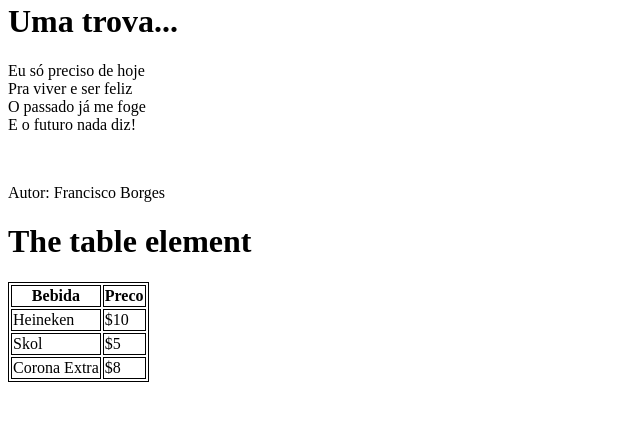
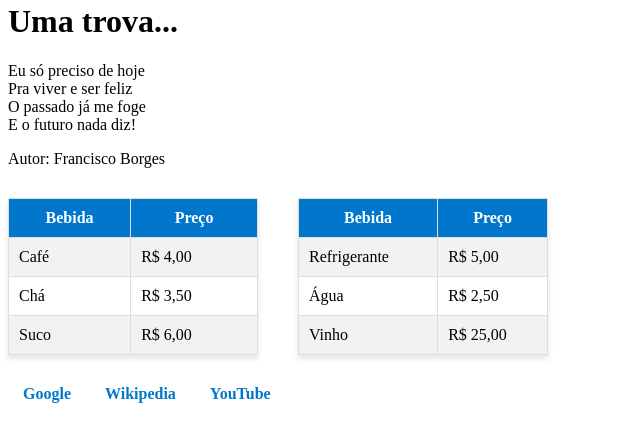
Before and after one commit to Got7mj/web, a plain HTML site: page receita1/intex.html in a window 1280 px wide. Shown: the part 180-622 px from the top of the page, without its empty margins (0-640 px from the left). Drawn offline with Linux system fonts and the light colour scheme.

Commit message:
Update intex.html

```diff
--- a/receita1/intex.html
+++ b/receita1/intex.html
@@ -1,12 +1,44 @@
 <!DOCTYPE html>
+<html lang="pt-BR">
+<head>
+  <title>Trova Magica</title>
 
-<html lang="pt-BR">
-
-<head>
-
-<title>Trova</title>
-
-
+  <style>
+    table {
+      border-collapse: collapse;
+      width: 250px;
+      background: white;
+      box-shadow: 0 4px 6px rgba(0,0,0,0.1);
+    }
+    th, td {
+      border: 1px solid #ddd;
+      padding: 10px;
+    }
+    th {
+      background: #0077cc;
+      color: white;
+    }
+    tr:nth-child(even) {
+      background: #f2f2f2;
+    }
+    .links {
+      margin-top: 30px;
+    }
+    .links a {
+      margin: 0 15px;
+      text-decoration: none;
+      font-weight: bold;
+      color: #0077cc;
+    }
+    .links a:hover {
+      text-decoration: underline;
+    }
+    .tables-container {
+      display: flex;
+      gap: 40px;
+      margin-top: 30px;
+    }
+  </style>
 </head>
 
 <body>
@@ -16,82 +48,61 @@
   <h1>Uma trova...</h1>
 
   <p>
-
     Eu só preciso de hoje<br/>
-
     Pra viver e ser feliz<br/>
-
     O passado já me foge<br/>
-
     E o futuro nada diz!<br/>
-
   </p>
 
-      <br/>
+  <p class="autor">Autor: Francisco Borges</p>
 
-      <p>
+  <!-- Tabelas lado a lado -->
+  <div class="tables-container">
+    <table>
+      <tr>
+        <th>Bebida</th>
+        <th>Preço</th>
+      </tr>
+      <tr>
+        <td>Café</td>
+        <td>R$ 4,00</td>
+      </tr>
+      <tr>
+        <td>Chá</td>
+        <td>R$ 3,50</td>
+      </tr>
+      <tr>
+        <td>Suco</td>
+        <td>R$ 6,00</td>
+      </tr>
+    </table>
 
-         Autor: Francisco Borges
+    <table>
+      <tr>
+        <th>Bebida</th>
+        <th>Preço</th>
+      </tr>
+      <tr>
+        <td>Refrigerante</td>
+        <td>R$ 5,00</td>
+      </tr>
+      <tr>
+        <td>Água</td>
+        <td>R$ 2,50</td>
+      </tr>
+      <tr>
+        <td>Vinho</td>
+        <td>R$ 25,00</td>
+      </tr>
+    </table>
+  </div>
 
-      </p>
+  <!-- Links -->
+  <div class="links">
+    <a href="https://www.google.com" target="_blank">Google</a>
+    <a href="https://www.wikipedia.org" target="_blank">Wikipedia</a>
+    <a href="https://www.youtube.com" target="_blank">YouTube</a>
+  </div>
 
 </body>
-
 </html>
-
-<style>
-
-table, th, td {
-
-  border: 1px solid black;
-
-}
-
-</style>
-
-</head>
-
-<body>
-
-<h1>The table element</h1>
-
-<table>
-
-  <tr>
-
-    <th>Bebida</th>
-
-    <th>Preco</th>
-
-  </tr>
-
-  <tr>
-
-    <td>Heineken</td>
-
-    <td>$10</td>
-
-  </tr>
-
-  <tr>
-
-    <td>Skol</td>
-
-    <td>$5</td>
-
-  </tr>
-
-  <tr>
-
-    <td>Corona Extra</td>
-
-    <td>$8</td>
-
-  </tr>
-
-
-</table>
-
-</body>
-
-</html>
```
Lines whose indentation alone changed are shown as unchanged.
